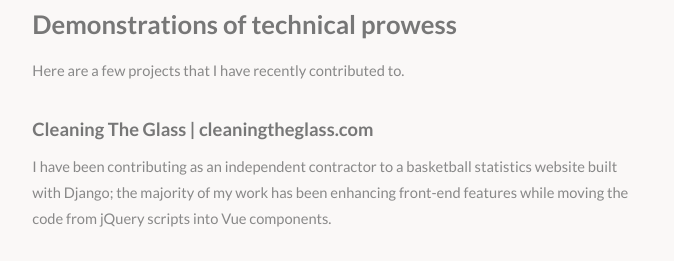
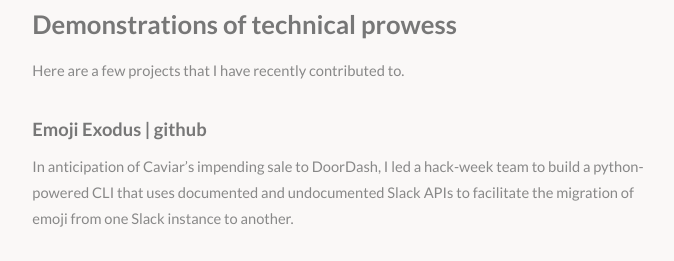
Before and after one commit to gmkohler/gmkohler.github.io, a plain HTML site: page index.html in a window 1280 px wide. Shown: the part 1890-2151 px from the top of the page, without its empty margins (153-827 px from the left). Drawn offline with Linux system fonts and the light colour scheme.

Commit message:
Update index.html

```diff
--- a/index.html
+++ b/index.html
@@ -134,14 +134,6 @@
 									<div class="features">
 										<article>
 												<h4>
-													Cleaning The Glass | <a href="http://cleaningtheglass.com">cleaningtheglass.com</a>
-												</h4>
-												<p>
-													I have been contributing as an independent contractor to a basketball statistics website built with Django; the majority of my work has been enhancing front-end features while moving the code from jQuery scripts into Vue components.
-												</p>
-										</article>
-										<article>
-												<h4>
 													Emoji Exodus | <a href="http://github.com/gmkohler/emoji-exodus">github</a>
 												</h4>
 												<p>
```
